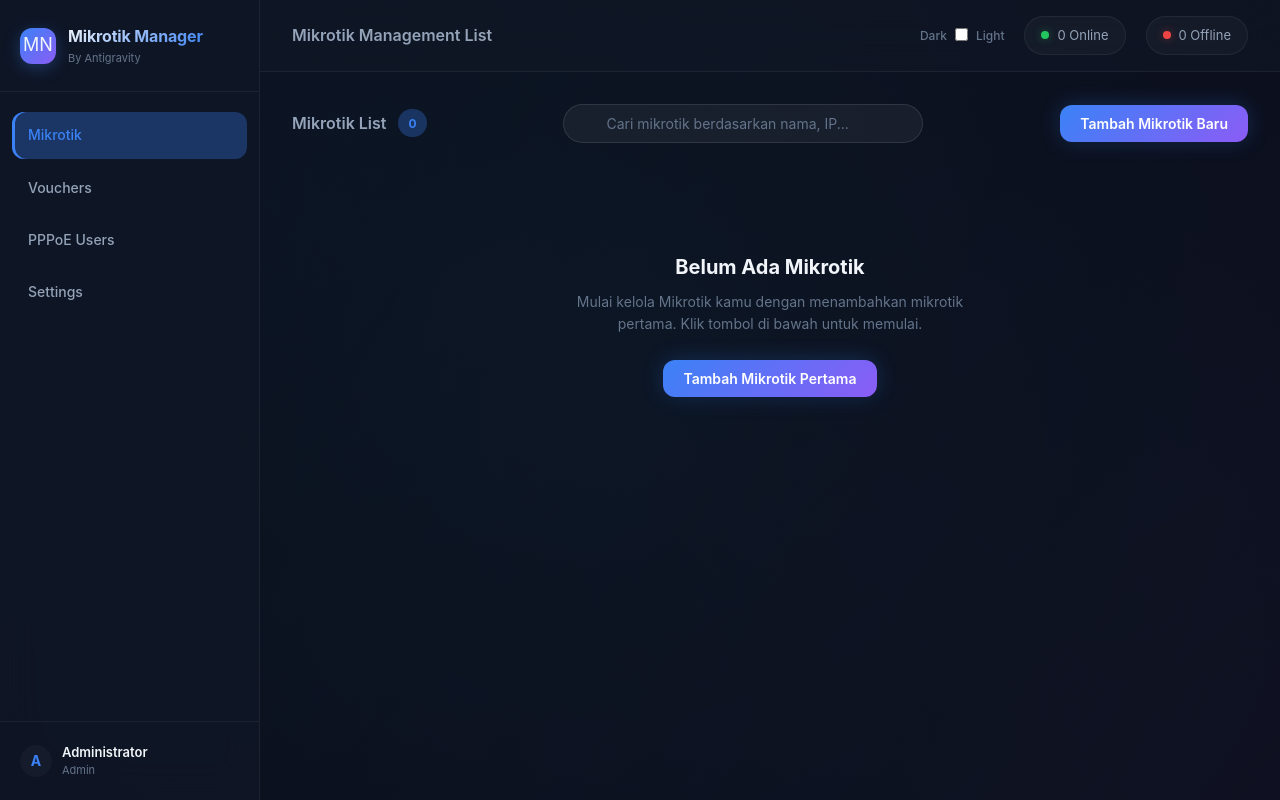
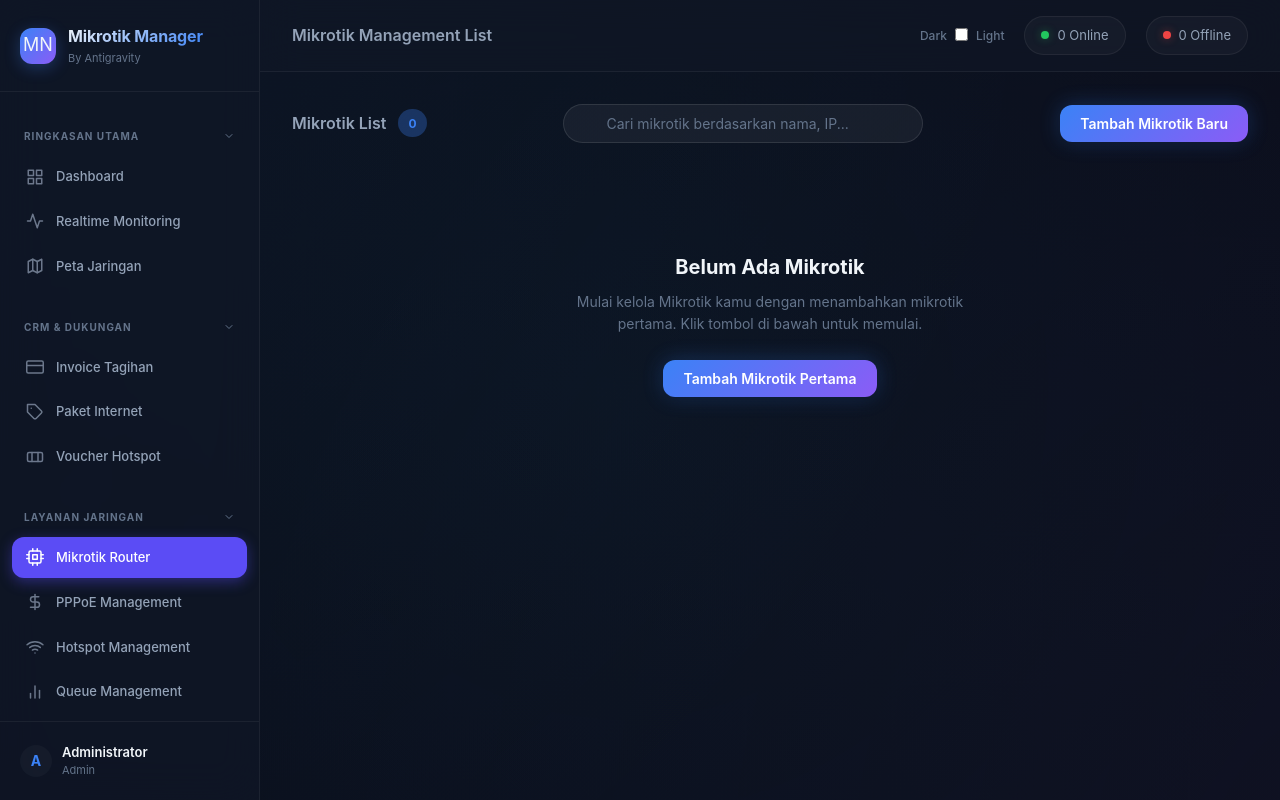
Before and after one commit to mudio24/billing-rt-rw.net-connection-routeos, a Vue app: page / in a window 1280 px wide. Built offline with nearby package versions, Linux system fonts and the light colour scheme.

Commit message:
style(sidebar): restructure sidebar layout with categories and icons

```diff
--- a/src/App.vue
+++ b/src/App.vue
@@ -24,18 +24,63 @@
         </div>
       </div>
 
-      <div class="sidebar-menu">
+      <div class="sidebar-menu" style="overflow-y: auto;">
+        <!-- RINGKASAN UTAMA -->
+        <div class="sidebar-section-title">
+          <span>RINGKASAN UTAMA</span>
+          <svg width="12" height="12" viewBox="0 0 24 24" fill="none" stroke="currentColor" stroke-width="2" stroke-linecap="round" stroke-linejoin="round"><polyline points="6 9 12 15 18 9"></polyline></svg>
+        </div>
+        <div class="sidebar-item" :class="{ active: activeTab === 'dashboard' }" @click="activeTab = 'dashboard'">
+          <svg width="18" height="18" viewBox="0 0 24 24" fill="none" stroke="currentColor" stroke-width="2" stroke-linecap="round" stroke-linejoin="round"><rect x="3" y="3" width="7" height="7"></rect><rect x="14" y="3" width="7" height="7"></rect><rect x="14" y="14" width="7" height="7"></rect><rect x="3" y="14" width="7" height="7"></rect></svg>
+          <span>Dashboard</span>
+        </div>
+        <div class="sidebar-item" :class="{ active: activeTab === 'monitoring' }" @click="activeTab = 'monitoring'">
+          <svg width="18" height="18" viewBox="0 0 24 24" fill="none" stroke="currentColor" stroke-width="2" stroke-linecap="round" stroke-linejoin="round"><polyline points="22 12 18 12 15 21 9 3 6 12 2 12"></polyline></svg>
+          <span>Realtime Monitoring</span>
+        </div>
+        <div class="sidebar-item" :class="{ active: activeTab === 'map' }" @click="activeTab = 'map'">
+          <svg width="18" height="18" viewBox="0 0 24 24" fill="none" stroke="currentColor" stroke-width="2" stroke-linecap="round" stroke-linejoin="round"><polygon points="3 6 9 3 15 6 21 3 21 18 15 21 9 18 3 21"></polygon><line x1="9" y1="3" x2="9" y2="18"></line><line x1="15" y1="6" x2="15" y2="21"></line></svg>
+          <span>Peta Jaringan</span>
+        </div>
+
+        <!-- CRM & DUKUNGAN -->
+        <div class="sidebar-section-title" style="margin-top: 12px;">
+          <span>CRM & DUKUNGAN</span>
+          <svg width="12" height="12" viewBox="0 0 24 24" fill="none" stroke="currentColor" stroke-width="2" stroke-linecap="round" stroke-linejoin="round"><polyline points="6 9 12 15 18 9"></polyline></svg>
+        </div>
+        <div class="sidebar-item" :class="{ active: activeTab === 'invoice' }" @click="activeTab = 'invoice'">
+          <svg width="18" height="18" viewBox="0 0 24 24" fill="none" stroke="currentColor" stroke-width="2" stroke-linecap="round" stroke-linejoin="round"><rect x="1" y="4" width="22" height="16" rx="2" ry="2"></rect><line x1="1" y1="10" x2="23" y2="10"></line></svg>
+          <span>Invoice Tagihan</span>
+        </div>
+        <div class="sidebar-item" :class="{ active: activeTab === 'packages' }" @click="activeTab = 'packages'">
+          <svg width="18" height="18" viewBox="0 0 24 24" fill="none" stroke="currentColor" stroke-width="2" stroke-linecap="round" stroke-linejoin="round"><path d="M20.59 13.41l-7.17 7.17a2 2 0 0 1-2.83 0L2 12V2h10l8.59 8.59a2 2 0 0 1 0 2.82z"></path><line x1="7" y1="7" x2="7.01" y2="7"></line></svg>
+          <span>Paket Internet</span>
+        </div>
+        <div class="sidebar-item" :class="{ active: activeTab === 'vouchers' }" @click="activeTab = 'vouchers'">
+          <svg width="18" height="18" viewBox="0 0 24 24" fill="none" stroke="currentColor" stroke-width="2" stroke-linecap="round" stroke-linejoin="round"><rect x="2" y="6" width="20" height="12" rx="2" ry="2"></rect><line x1="8" y1="6" x2="8" y2="18"></line><line x1="16" y1="6" x2="16" y2="18"></line></svg>
+          <span>Voucher Hotspot</span>
+        </div>
+
+        <!-- LAYANAN JARINGAN -->
+        <div class="sidebar-section-title" style="margin-top: 12px;">
+          <span>LAYANAN JARINGAN</span>
+          <svg width="12" height="12" viewBox="0 0 24 24" fill="none" stroke="currentColor" stroke-width="2" stroke-linecap="round" stroke-linejoin="round"><polyline points="6 9 12 15 18 9"></polyline></svg>
+        </div>
         <div class="sidebar-item" :class="{ active: activeTab === 'mikrotik' }" @click="activeTab = 'mikrotik'">
-          <span>Mikrotik</span>
-        </div>
-        <div class="sidebar-item">
-          <span>Vouchers</span>
+          <svg width="18" height="18" viewBox="0 0 24 24" fill="none" stroke="currentColor" stroke-width="2" stroke-linecap="round" stroke-linejoin="round"><rect x="4" y="4" width="16" height="16" rx="2" ry="2"></rect><rect x="9" y="9" width="6" height="6"></rect><line x1="9" y1="1" x2="9" y2="4"></line><line x1="15" y1="1" x2="15" y2="4"></line><line x1="9" y1="20" x2="9" y2="23"></line><line x1="15" y1="20" x2="15" y2="23"></line><line x1="20" y1="9" x2="23" y2="9"></line><line x1="20" y1="14" x2="23" y2="14"></line><line x1="1" y1="9" x2="4" y2="9"></line><line x1="1" y1="14" x2="4" y2="14"></line></svg>
+          <span>Mikrotik Router</span>
         </div>
         <div class="sidebar-item" :class="{ active: activeTab === 'pppoe' }" @click="activeTab = 'pppoe'">
-          <span>PPPoE Users</span>
+          <svg width="18" height="18" viewBox="0 0 24 24" fill="none" stroke="currentColor" stroke-width="2" stroke-linecap="round" stroke-linejoin="round"><path d="M12 2v20"></path><path d="M17 5H9.5a3.5 3.5 0 0 0 0 7h5a3.5 3.5 0 0 1 0 7H6"></path></svg>
+          <span>PPPoE Management</span>
         </div>
-        <div class="sidebar-item">
-          <span>Settings</span>
+        <div class="sidebar-item" :class="{ active: activeTab === 'hotspot' }" @click="activeTab = 'hotspot'">
+          <svg width="18" height="18" viewBox="0 0 24 24" fill="none" stroke="currentColor" stroke-width="2" stroke-linecap="round" stroke-linejoin="round"><path d="M5 12.55a11 11 0 0 1 14.08 0"></path><path d="M1.42 9a16 16 0 0 1 21.16 0"></path><path d="M8.53 16.11a6 6 0 0 1 6.95 0"></path><line x1="12" y1="20" x2="12.01" y2="20"></line></svg>
+          <span>Hotspot Management</span>
+        </div>
+        <div class="sidebar-item" :class="{ active: activeTab === 'queue' }" @click="activeTab = 'queue'">
+          <svg width="18" height="18" viewBox="0 0 24 24" fill="none" stroke="currentColor" stroke-width="2" stroke-linecap="round" stroke-linejoin="round"><line x1="18" y1="20" x2="18" y2="10"></line><line x1="12" y1="20" x2="12" y2="4"></line><line x1="6" y1="20" x2="6" y2="14"></line></svg>
+          <span>Queue Management</span>
         </div>
       </div>
 
--- a/src/style.css
+++ b/src/style.css
@@ -227,23 +227,36 @@
 }
 
 .sidebar-menu {
-  padding: 20px 12px;
+  padding: 16px 12px;
   display: flex;
   flex-direction: column;
-  gap: 6px;
+  gap: 4px;
   -webkit-app-region: no-drag;
+}
+
+.sidebar-section-title {
+  display: flex;
+  justify-content: space-between;
+  align-items: center;
+  font-size: 10px;
+  font-weight: 700;
+  color: var(--text-muted);
+  text-transform: uppercase;
+  letter-spacing: 0.1em;
+  padding: 16px 12px 8px 12px;
+  margin-top: 4px;
 }
 
 .sidebar-item {
   display: flex;
   align-items: center;
   gap: 12px;
-  padding: 12px 16px;
+  padding: 10px 14px;
   color: var(--text-secondary);
   border-radius: var(--radius-md);
   cursor: pointer;
   transition: all var(--transition-normal);
-  font-size: 14px;
+  font-size: 13px;
   font-weight: 500;
 }
 
@@ -253,9 +266,17 @@
 }
 
 .sidebar-item.active {
-  background: var(--accent-blue-glow);
-  color: var(--accent-blue);
-  box-shadow: inset 3px 0 0 var(--accent-blue);
+  background: #5b4cf5; /* Matching screenshot purple-blue */
+  color: #ffffff;
+  box-shadow: 0 4px 14px rgba(91, 76, 245, 0.4);
+}
+
+.sidebar-item svg {
+  opacity: 0.7;
+}
+
+.sidebar-item:hover svg, .sidebar-item.active svg {
+  opacity: 1;
 }
 
 .sidebar-item-icon {
```
